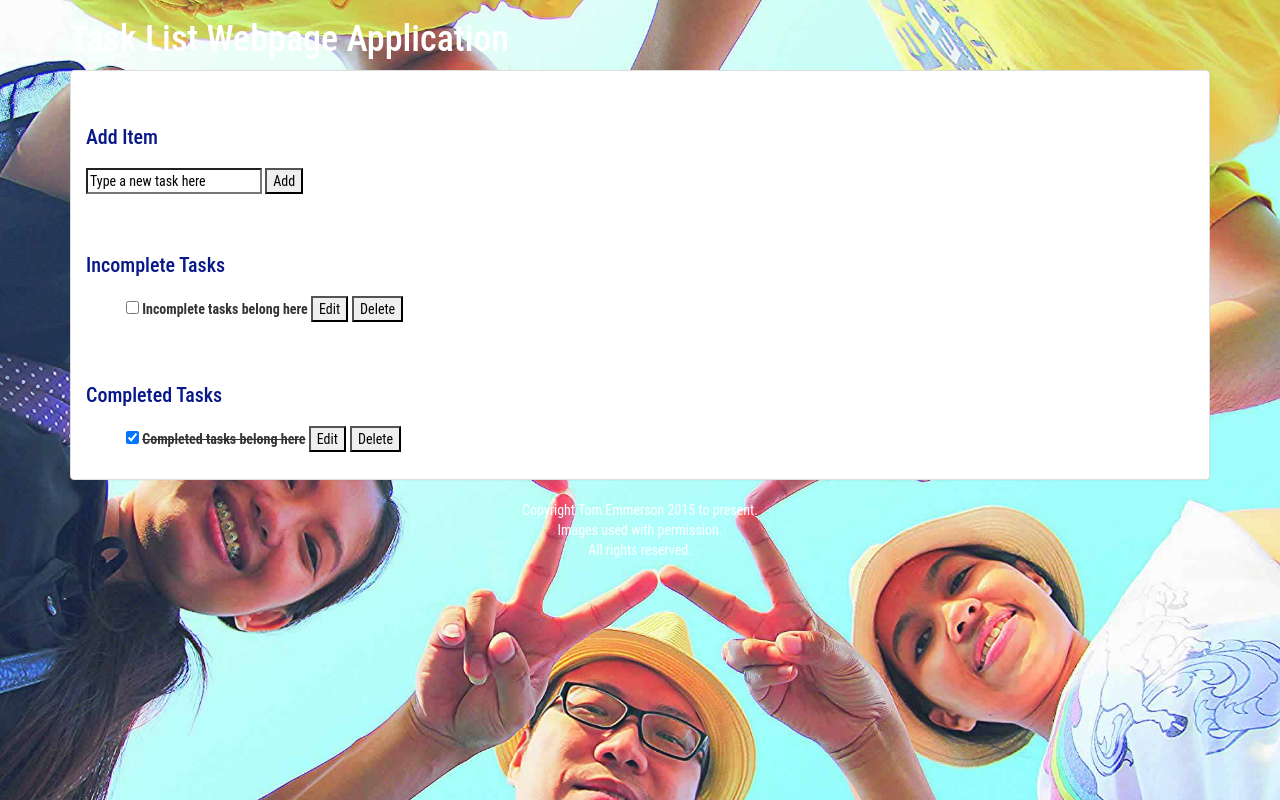
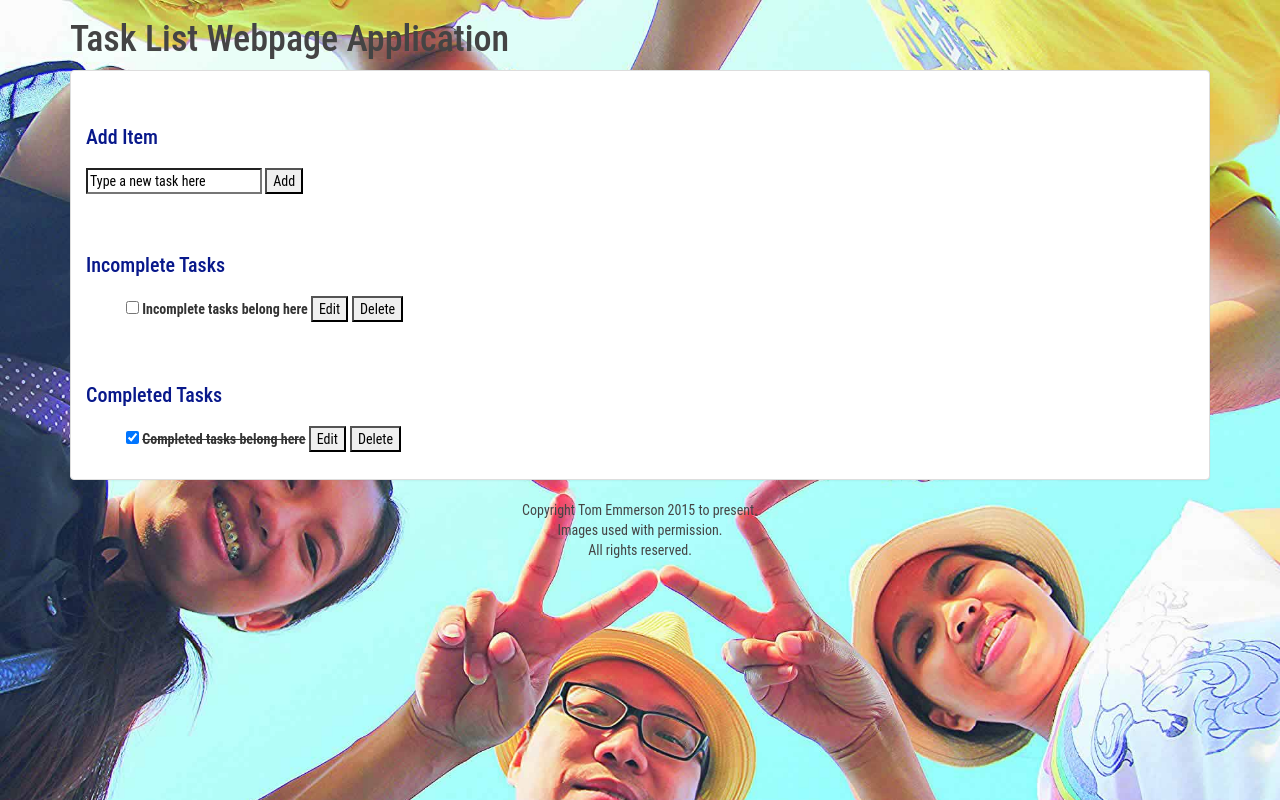
Before and after one commit to thomasemmerson/native-js-tasklist-webpage, a plain HTML site: page index.html in a window 1280 px wide. Drawn offline with nearby package versions, Linux system fonts and the light colour scheme.

Commit message:
Some styling changes

```diff
--- a/css/main.css
+++ b/css/main.css
@@ -20,7 +20,7 @@ TEXT
 
 h1 {
 	font-family: 'Roboto Condensed', sans-serif;
-	color: #fff;
+	color: #444;
 }
 
 h2 {
@@ -46,7 +46,7 @@ h4 {
 
 p {
 	font-family: 'Roboto Condensed', sans-serif;
-	color: #ff5200;
+	color: #444;
 }
 
 /*************************************
@@ -68,7 +68,7 @@ FOOTER
 
 #footer p {
 	text-align: center;
-	color: #fff;
+	color: #444;
 }
 
 /* Completed */
```
